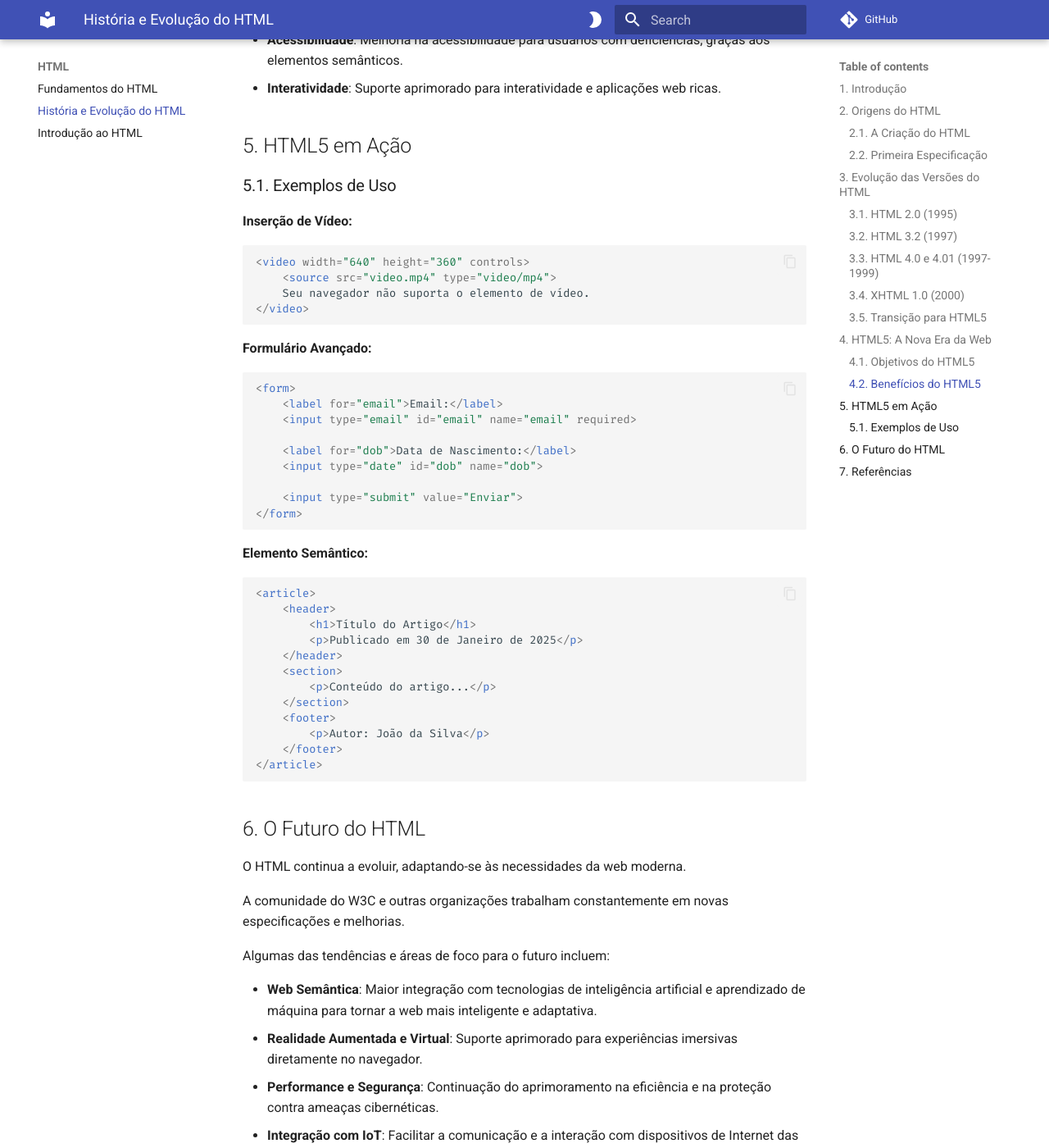
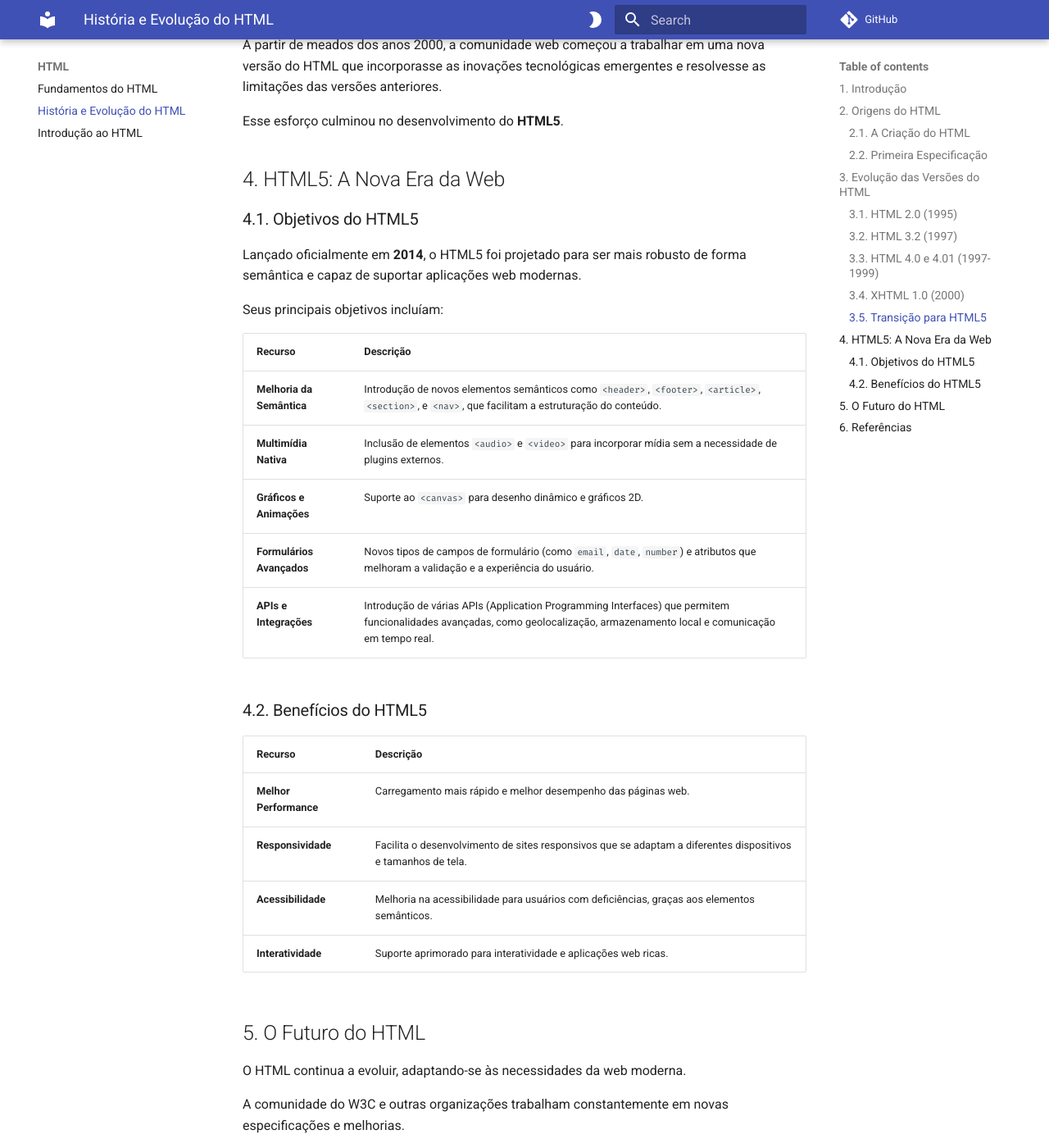
Before and after one commit to atalhox/roadmap.sh, an MkDocs documentation site: the page built from docs/HTML/historia.md, in a window 1280 px wide and 1400 px high, scrolled down 2760 px. Shown: the whole window at 82% size. Built offline with MkDocs 1.6.1 and Material for MkDocs 9.7.7, drawn with Linux system fonts in a browser that asks for light colours; comment, search, counter and statistics services are not loaded; some of the changed text lies outside the part shown.

Commit message:
Feat: update history doc

````diff
--- a/docs/HTML/historia.md
+++ b/docs/HTML/historia.md
@@ -63,65 +66,28 @@ Esse esforço culminou no desenvolvimento do **HTML5**.
 
 ### 4.1. Objetivos do HTML5
 
-Lançado oficialmente em **2014**, o HTML5 foi projetado para ser uma linguagem mais robusta, semântica e capaz de suportar aplicações web modernas.
+Lançado oficialmente em **2014**, o HTML5 foi projetado para ser mais robusto de forma semântica e capaz de suportar aplicações web modernas.
 
 Seus principais objetivos incluíam:
 
-- **Melhoria da Semântica**: Introdução de novos elementos semânticos como `<header>`, `<footer>`, `<article>`, `<section>`, e `<nav>`, que facilitam a estruturação do conteúdo.
-- **Multimídia Nativa**: Inclusão de elementos `<audio>` e `<video>` para incorporar mídia sem a necessidade de plugins externos.
-- **Gráficos e Animações**: Suporte ao `<canvas>` para desenho dinâmico e gráficos 2D.
-- **Formulários Avançados**: Novos tipos de campos de formulário (como `email`, `date`, `number`) e atributos que melhoram a validação e a experiência do usuário.
-- **APIs e Integrações**: Introdução de várias APIs (Application Programming Interfaces) que permitem funcionalidades avançadas, como geolocalização, armazenamento local, e comunicação em tempo real.
+| **Recurso**               | **Descrição**                                                                                                                                                                |
+| ------------------------- | ---------------------------------------------------------------------------------------------------------------------------------------------------------------------------- |
+| **Melhoria da Semântica** | Introdução de novos elementos semânticos como `<header>`, `<footer>`, `<article>`, `<section>`, e `<nav>`, que facilitam a estruturação do conteúdo.                         |
+| **Multimídia Nativa**     | Inclusão de elementos `<audio>` e `<video>` para incorporar mídia sem a necessidade de plugins externos.                                                                     |
+| **Gráficos e Animações**  | Suporte ao `<canvas>` para desenho dinâmico e gráficos 2D.                                                                                                                   |
+| **Formulários Avançados** | Novos tipos de campos de formulário (como `email`, `date`, `number`) e atributos que melhoram a validação e a experiência do usuário.                                        |
+| **APIs e Integrações**    | Introdução de várias APIs (Application Programming Interfaces) que permitem funcionalidades avançadas, como geolocalização, armazenamento local e comunicação em tempo real. |
 
 ### 4.2. Benefícios do HTML5
 
-- **Melhor Performance**: Carregamento mais rápido e melhor desempenho das páginas web.
-- **Responsividade**: Facilita o desenvolvimento de sites responsivos que se adaptam a diferentes dispositivos e tamanhos de tela.
-- **Acessibilidade**: Melhoria na acessibilidade para usuários com deficiências, graças aos elementos semânticos.
-- **Interatividade**: Suporte aprimorado para interatividade e aplicações web ricas.
+| **Recurso**            | **Descrição**                                                                                                |
+| ---------------------- | ------------------------------------------------------------------------------------------------------------ |
+| **Melhor Performance** | Carregamento mais rápido e melhor desempenho das páginas web.                                                |
+| **Responsividade**     | Facilita o desenvolvimento de sites responsivos que se adaptam a diferentes dispositivos e tamanhos de tela. |
+| **Acessibilidade**     | Melhoria na acessibilidade para usuários com deficiências, graças aos elementos semânticos.                  |
+| **Interatividade**     | Suporte aprimorado para interatividade e aplicações web ricas.                                               |
 
-## 5. HTML5 em Ação
-
-### 5.1. Exemplos de Uso
-
-**Inserção de Vídeo:**
-```html
-<video width="640" height="360" controls>
-    <source src="video.mp4" type="video/mp4">
-    Seu navegador não suporta o elemento de vídeo.
-</video>
-```
-
-**Formulário Avançado:**
-```html
-<form>
-    <label for="email">Email:</label>
-    <input type="email" id="email" name="email" required>
-
-    <label for="dob">Data de Nascimento:</label>
-    <input type="date" id="dob" name="dob">
-
-    <input type="submit" value="Enviar">
-</form>
-```
-
-**Elemento Semântico:**
-```html
-<article>
-    <header>
-        <h1>Título do Artigo</h1>
-        <p>Publicado em 30 de Janeiro de 2025</p>
-    </header>
-    <section>
-        <p>Conteúdo do artigo...</p>
-    </section>
-    <footer>
-        <p>Autor: João da Silva</p>
-    </footer>
-</article>
-```
-
-## 6. O Futuro do HTML
+## 5. O Futuro do HTML
 
 O HTML continua a evoluir, adaptando-se às necessidades da web moderna.
 
@@ -129,12 +95,14 @@ A comunidade do W3C e outras organizações trabalham constantemente em novas es
 
 Algumas das tendências e áreas de foco para o futuro incluem:
 
-- **Web Semântica**: Maior integração com tecnologias de inteligência artificial e aprendizado de máquina para tornar a web mais inteligente e adaptativa.
-- **Realidade Aumentada e Virtual**: Suporte aprimorado para experiências imersivas diretamente no navegador.
-- **Performance e Segurança**: Continuação do aprimoramento na eficiência e na proteção contra ameaças cibernéticas.
-- **Integração com IoT**: Facilitar a comunicação e a interação com dispositivos de Internet das Coisas.
+| **Recurso**                       | **Descrição**                                                                                                                         |
+| --------------------------------- | ------------------------------------------------------------------------------------------------------------------------------------- |
+| **Web Semântica**                 | Maior integração com tecnologias de inteligência artificial e aprendizado de máquina para tornar a web mais inteligente e adaptativa. |
+| **Realidade Aumentada e Virtual** | Suporte aprimorado para experiências imersivas diretamente no navegador.                                                              |
+| **Performance e Segurança**       | Continuação do aprimoramento na eficiência e na proteção contra ameaças cibernéticas.                                                 |
+| **Integração com IoT**            | Facilitar a comunicação e a interação com dispositivos de Internet das Coisas.                                                        |
 
-## 7. Referências
+## 6. Referências
 
 - **Tim Berners-Lee**, [História da Web](https://www.w3.org/History.html)
 - **W3C**, [Especificações do HTML5](https://www.w3.org/TR/html5/)
````
Also changed, not shown: other parts of docs/HTML/historia.md (+4 -1 lines), docs/assets/img/tim-berners-lee.png (added).
